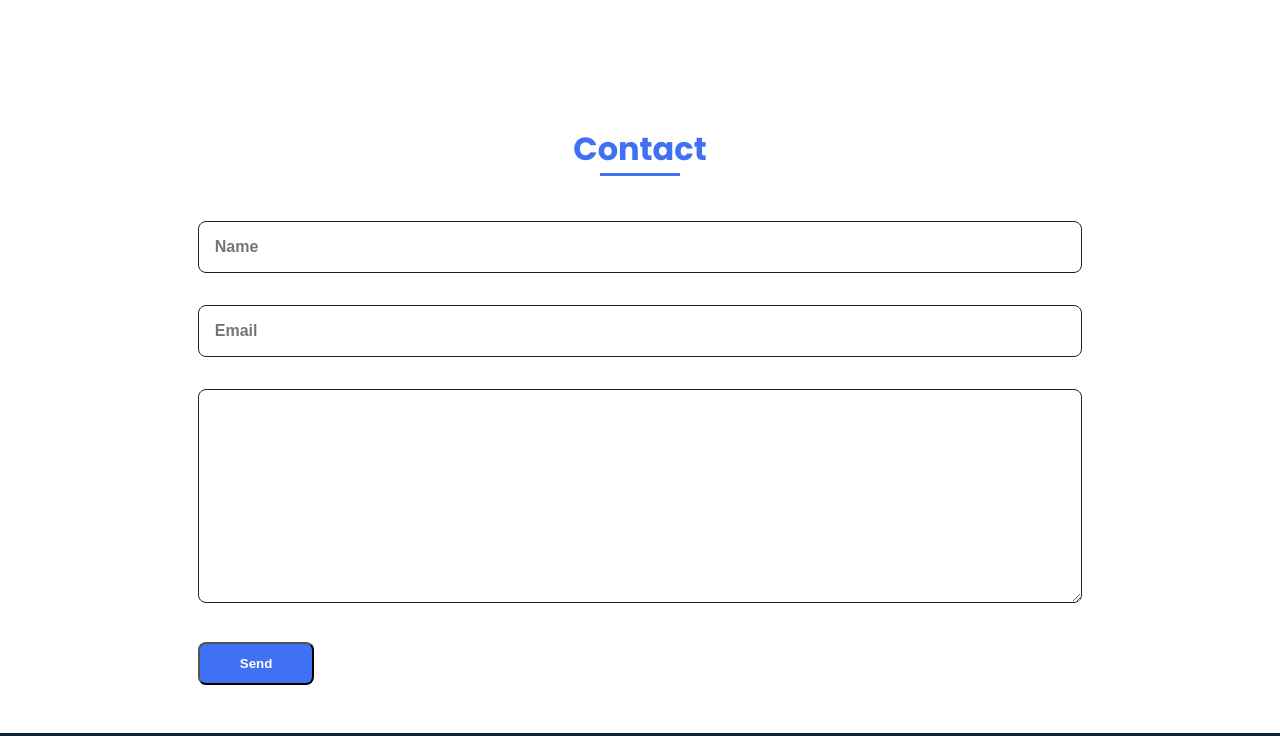
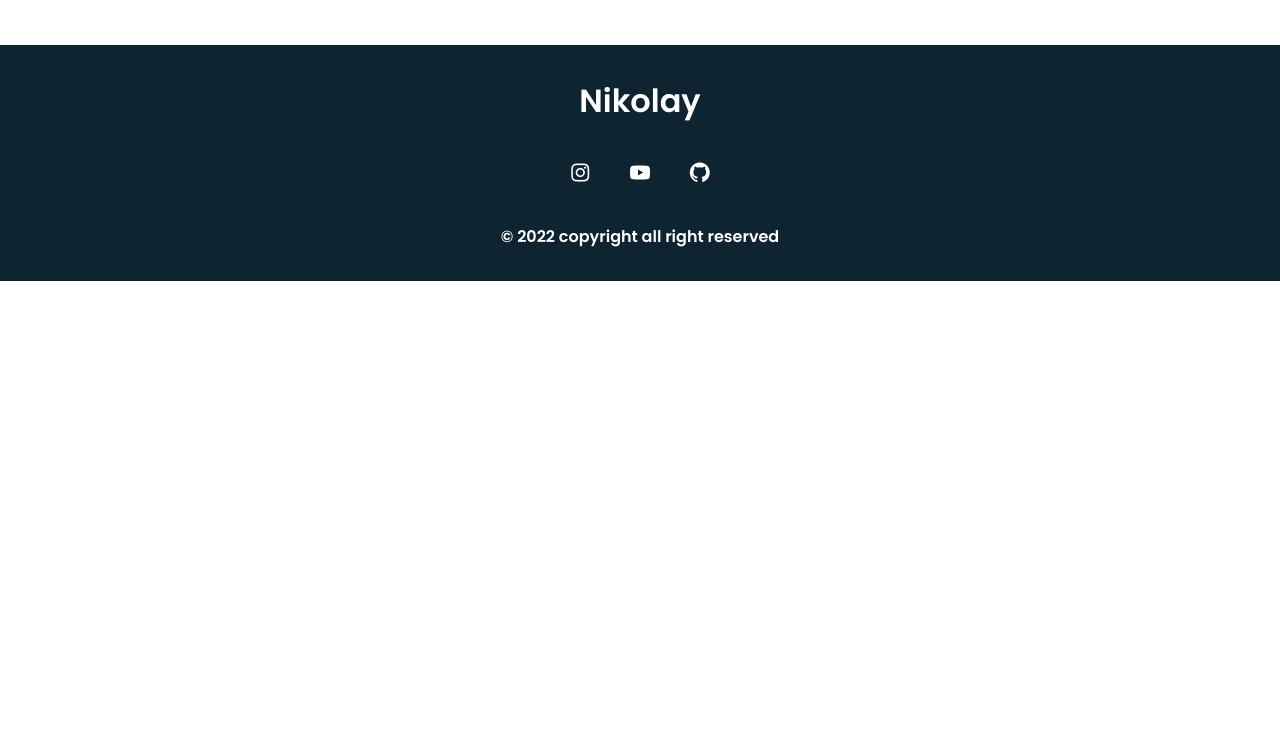
Before and after one commit to Nauseer/Nauseer.github.io, a plain HTML site: page index.html in a window 1280 px wide. Shown: the part 1922-2658 px from the top of the page. After the commit the page ends 2203 px from the top, so only its background shows below. Drawn offline with nearby package versions, Linux system fonts and the light colour scheme; a script that the page names is missing.

Commit message:
Update index.html

```diff
--- a/index.html
+++ b/index.html
@@ -164,22 +164,6 @@
                 </div>
             </section>
 
-            <!--===== CONTACT =====-->
-            <section class="contact section" id="contact">
-                <h2 class="section-title">Contact</h2>
-
-                <div class="contact__container bd-grid">
-                    <form method="POST"
-                    action="https://formfor.site/send/AiFDoOmZunG7qoDIODxv2sKY02R4aA">
-                        <input type="text" placeholder="Name" name="name" class="contact__input">
-                        <input type="mail" placeholder="Email" name="email" class="contact__input">
-                        <textarea name="msg" id="" cols="0" rows="10" class="contact__input"></textarea>
-                        <button  type="submit" class="button" >Send</button>
-                    </form>
-                </div>
-            </section>
-        </main>
-
         <!--===== FOOTER =====-->
         <footer class="footer">
             <p class="footer__title">Nikolay</p>
```
